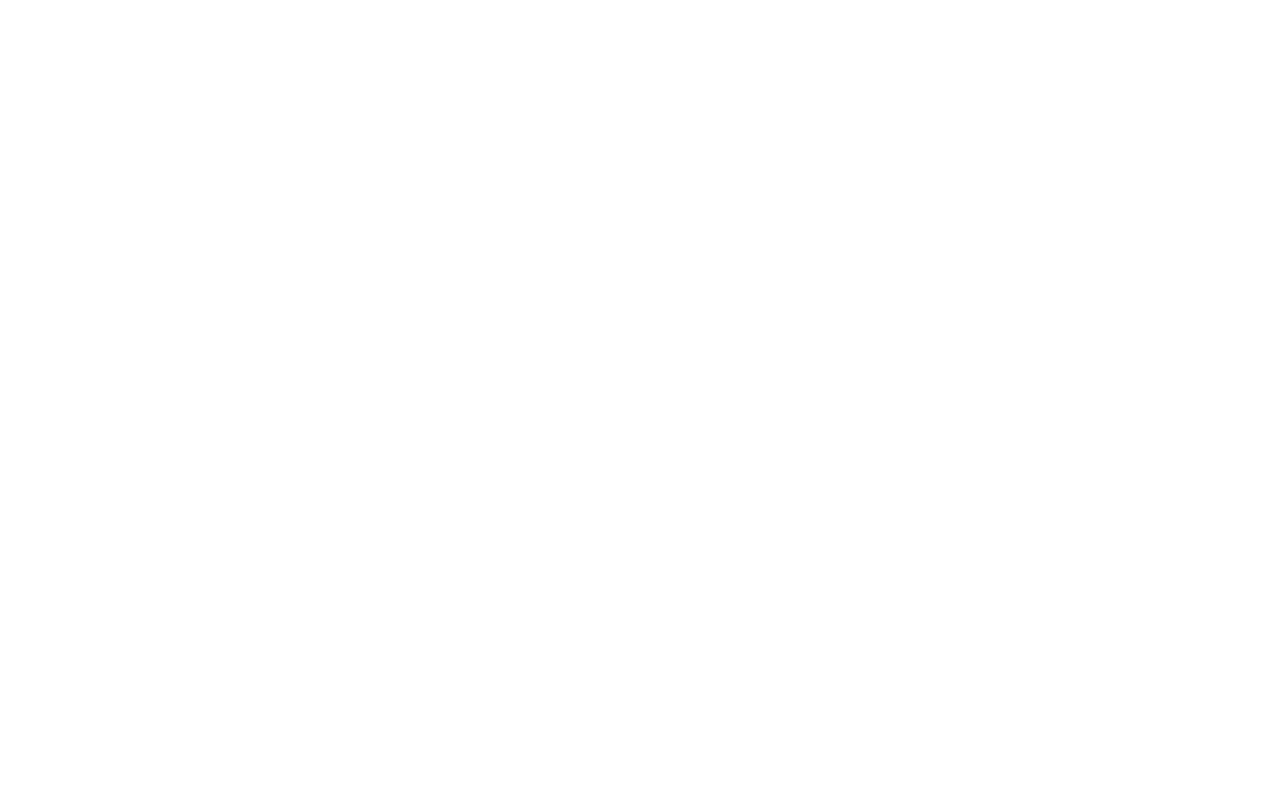
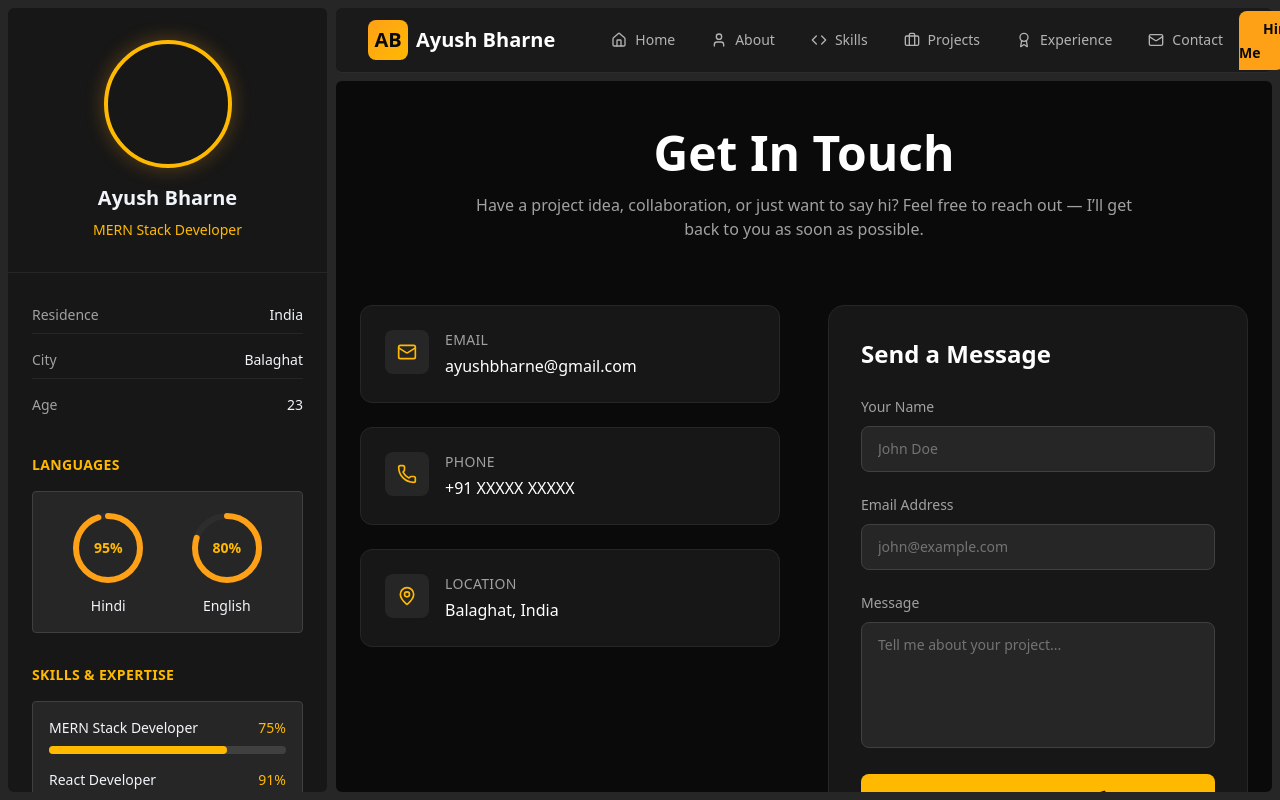
Before and after one commit to ayushbharne1/portfolio-website, a React (Vite) app: page /contact in a window 1280 px wide. Before the commit this address had no page. Built offline with nearby package versions, Linux system fonts and the light colour scheme.

Commit message:
contact us created

```diff
--- a/package.json
+++ b/package.json
@@ -11,6 +11,8 @@
   },
   "dependencies": {
     "@tailwindcss/vite": "^4.1.18",
+    "dotenv": "^17.2.3",
+    "emailjs-com": "^3.2.0",
     "lucide-react": "^0.562.0",
     "react": "^19.2.0",
     "react-dom": "^19.2.0",
--- /dev/null
+++ b/src/pages/contact/Contact.jsx
@@ -0,0 +1,179 @@
+import React from "react";
+import { Mail, Phone, MapPin, Send } from "lucide-react";
+import emailjs from 'emailjs-com'
+
+const Contact = () => {
+  return (
+    <section className="min-h-screen bg-neutral-950 text-slate-100 scrollbar-hide">
+      <div className="max-w-6xl mx-auto px-6 py-16 lg:py-12">
+        {/* Header */}
+        <div className="mb-16 text-center">
+          <h1 className="text-4xl lg:text-5xl font-bold text-white mb-4">
+            Get In Touch
+          </h1>
+          <p className="text-neutral-400 max-w-2xl mx-auto">
+            Have a project idea, collaboration, or just want to say hi? Feel
+            free to reach out — I’ll get back to you as soon as possible.
+          </p>
+        </div>
+
+        <div className="grid lg:grid-cols-2 gap-12">
+          {/* Contact Info */}
+          <div className="space-y-6">
+            {[
+              {
+                icon: Mail,
+                label: "Email",
+                value: "ayushbharne@gmail.com",
+              },
+              {
+                icon: Phone,
+                label: "Phone",
+                value: "+91 XXXXX XXXXX",
+              },
+              {
+                icon: MapPin,
+                label: "Location",
+                value: "Balaghat, India",
+              },
+            ].map(({ icon: Icon, label, value }) => (
+              <div
+                key={label}
+                className="
+                  flex items-start gap-4
+                  p-6 rounded-xl
+                  bg-neutral-900 border border-neutral-800
+                  hover:border-amber-400
+                  transition
+                "
+              >
+                <div className="p-3 rounded-lg bg-neutral-800 text-amber-400">
+                  <Icon size={20} />
+                </div>
+                <div>
+                  <p className="text-sm text-neutral-400 uppercase tracking-wide">
+                    {label}
+                  </p>
+                  <p className="text-base text-white mt-1">{value}</p>
+                </div>
+              </div>
+            ))}
+          </div>
+
+          {/* Contact Form */}
+          <div className="bg-neutral-900 border border-neutral-800 rounded-2xl p-8">
+            <h2 className="text-2xl font-semibold mb-6 text-white">
+              Send a Message
+            </h2>
+
+            <form
+              className="space-y-5"
+              onSubmit={(e) => {
+                e.preventDefault();
+
+                emailjs
+                  .send(
+                    import.meta.env.VITE_EMAIL_SERVICE_ID,
+                    import.meta.env.VITE_EMAIL_TEMPLATE_ID,
+                    {
+                      name: e.target.name.value,
+                      email: e.target.email.value,
+                      message: e.target.message.value,
+
+                    },
+                    import.meta.env.VITE_EMAIL_PUBLIC_KEY
+                  )
+                  .then(() => {
+                    alert("✅ Message sent successfully!");
+                    e.target.reset();
+                  })
+                  .catch((err) => {
+                    console.error(err);
+                    alert("❌ Failed to send message");
+                  });
+              }}
+            >
+              {/* Name */}
+              <div>
+                <label className="text-sm text-neutral-400">Your Name</label>
+                <input
+                  type="text"
+                  name="name"
+                  required
+                  placeholder="John Doe"
+                  className="
+          mt-2 w-full rounded-lg
+          bg-neutral-800 border border-neutral-700
+          px-4 py-3 text-sm
+          text-slate-100
+          placeholder-neutral-500
+          focus:outline-none focus:border-amber-400
+        "
+                />
+              </div>
+
+              {/* Email */}
+              <div>
+                <label className="text-sm text-neutral-400">
+                  Email Address
+                </label>
+                <input
+                  type="email"
+                  name="email"
+                  required
+                  placeholder="john@example.com"
+                  className="
+          mt-2 w-full rounded-lg
+          bg-neutral-800 border border-neutral-700
+          px-4 py-3 text-sm
+          text-slate-100
+          placeholder-neutral-500
+          focus:outline-none focus:border-amber-400
+        "
+                />
+              </div>
+
+              {/* Message */}
+              <div>
+                <label className="text-sm text-neutral-400">Message</label>
+                <textarea
+                  rows="5"
+                  name="message"
+                  required
+                  placeholder="Tell me about your project..."
+                  className="
+          mt-2 w-full rounded-lg
+          bg-neutral-800 border border-neutral-700
+          px-4 py-3 text-sm
+          text-slate-100
+          placeholder-neutral-500
+          resize-none
+          focus:outline-none focus:border-amber-400
+        "
+                />
+              </div>
+
+              {/* Button */}
+              <button
+                type="submit"
+                className="
+        w-full flex items-center justify-center gap-2
+        py-3 rounded-lg
+        bg-amber-400 text-neutral-900
+        font-semibold
+        transition-all
+        hover:bg-amber-300 hover:-translate-y-0.5
+      "
+              >
+                Send Message
+                <Send size={16} />
+              </button>
+            </form>
+          </div>
+        </div>
+      </div>
+    </section>
+  );
+};
+
+export default Contact;
--- a/src/routes/AppRoutes.jsx
+++ b/src/routes/AppRoutes.jsx
@@ -3,6 +3,7 @@
 import MainLayout from '../components/layout/MainLayout'
 import Home from '../pages/home/Home'
 import Project from '../pages/projects/Project'
+import Contact from '../pages/contact/Contact'
 
 const AppRoutes = () => {
   return (
@@ -10,6 +11,7 @@
         <Route element={<MainLayout/>}>
             <Route path='/' element={<Home />} />
             <Route path='/projects' element={<Project />} />
+            <Route path='/contact' element={<Contact />} />
         </Route>
     </Routes>
   )
```
Also changed, not shown: 2 other files (tests, documents, lock files or other folders).
